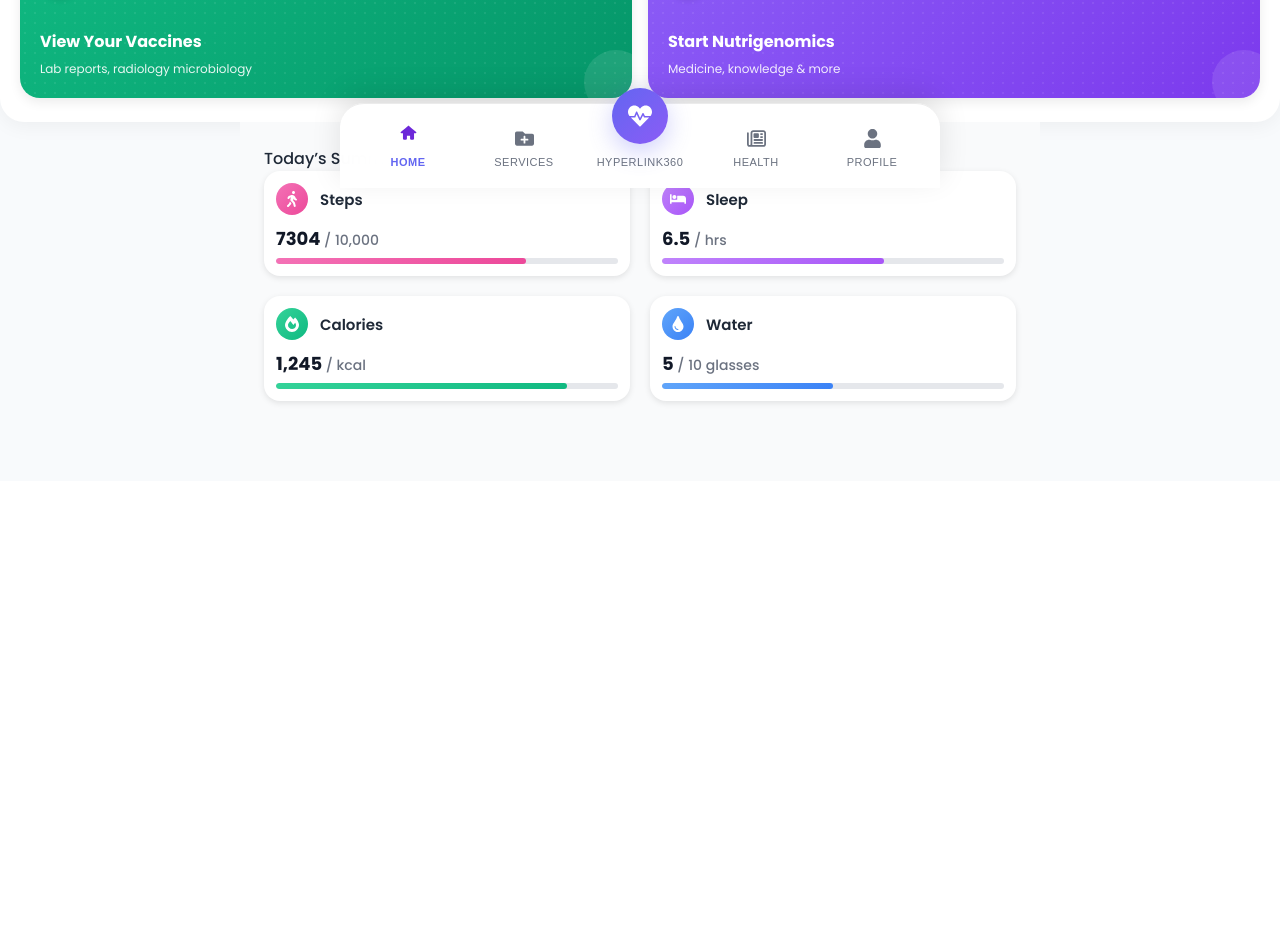
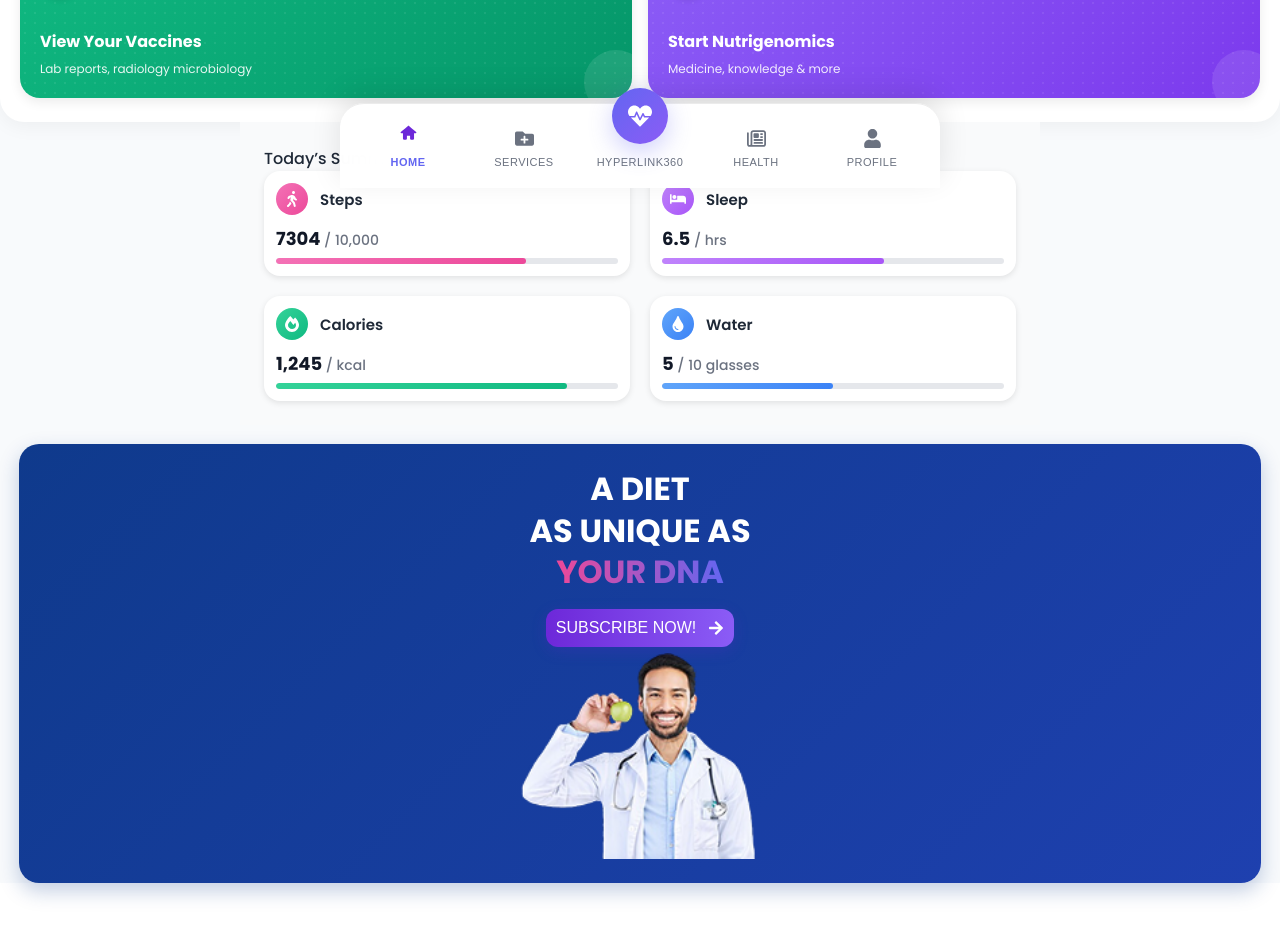
Before and after one commit to adityasharma0131/HyperLinkApp, a React (Vite) app: page /app in a window 1280 px wide. Shown: the part 612-1550 px from the top of the page. Before the commit the page ends 1093 px from the top, so only its background shows below. Built offline with nearby package versions, Linux system fonts and the light colour scheme.

Commit message:
Subscribe Banner Completed

```diff
--- a/src/Pages/User/Application/Home/Home.jsx
+++ b/src/Pages/User/Application/Home/Home.jsx
@@ -1,16 +1,18 @@
 import React from "react";
 import UserNavigation from "../../../../Components/UserNavigation";
+
 import { FaArrowRight } from "react-icons/fa";
 import { FaWalking, FaBed, FaFireAlt, FaTint } from "react-icons/fa";
-
-import DnaHome from "../../../../assets/dnahome.png";
-import ModelHome from "../../../../assets/modelhome.png";
 import { FaPlus, FaBell, FaMicrophone } from "react-icons/fa";
 import { IoIosSearch } from "react-icons/io";
 import { MdOutlineDateRange } from "react-icons/md";
 import { FaRobot } from "react-icons/fa";
 import { TbVaccine } from "react-icons/tb";
 import { GiFruitBowl } from "react-icons/gi";
+
+import DnaHome from "../../../../assets/dnahome.png";
+import ModelHome from "../../../../assets/modelhome.png";
+import SubscribBanner from "../../../../assets/subscribebanner.png";
 
 import "./style.css";
 
@@ -197,6 +199,22 @@ const Home = () => {
             ))}
           </div>
         </div>
+
+        <div className="subscribe-banner">
+          <div className="subscribe-text">
+            <h1>
+              A DIET <br />
+              AS UNIQUE AS <br />
+              <span className="gradient-text">YOUR DNA</span>
+            </h1>
+            <button className="user-button">
+              SUBSCRIBE NOW! <FaArrowRight />
+            </button>
+          </div>
+          <div className="subscribe-image">
+            <img src={SubscribBanner} alt="Doctor holding apple" />
+          </div>
+        </div>
       </div>
       <UserNavigation />
     </>
--- a/src/Pages/User/Application/Home/style.css
+++ b/src/Pages/User/Application/Home/style.css
@@ -130,7 +130,6 @@
   background: linear-gradient(90deg, #ec4899, #6366f1);
   -webkit-background-clip: text;
   -webkit-text-fill-color: transparent;
-  font-size: 22px;
 }
 
 /* Hero Images */
@@ -333,7 +332,7 @@
   }
 }
 .summary-section {
-  padding: 24px 24px 80px 24px;
+  padding: 24px;
   background: #f9fafb;
   max-width: 800px;
   margin: auto;
@@ -443,3 +442,55 @@
 .fill-blue {
   background: linear-gradient(135deg, #60a5fa, #3b82f6);
 }
+.subscribe-banner {
+  display: flex;
+  flex-direction: column;
+  align-items: center;
+  justify-content: space-between;
+  background: linear-gradient(135deg, #0f3a8c, #1e40af);
+  border-radius: 20px;
+  margin: 1.2rem 1.2rem 5rem 1.2rem;
+  padding: 1.5rem;
+  color: white;
+  box-shadow: 0 8px 20px rgba(15, 58, 140, 0.25);
+  position: relative;
+  overflow: hidden;
+}
+
+.subscribe-text {
+  width: 100%;
+  text-align: center;
+  margin-bottom: 1rem;
+}
+
+.subscribe-text h1 {
+  font-size: 1.8rem;
+  font-weight: 800;
+  line-height: 1.3;
+  margin-bottom: 1rem;
+}
+
+.subscribe-image {
+  width: 100%;
+  display: flex;
+  justify-content: center;
+}
+
+.subscribe-image img {
+  width: 70%;
+  max-width: 240px;
+  height: auto;
+  margin-top: -10px;
+  object-fit: contain;
+}
+
+/* Optional: Adjust for slightly larger phones */
+@media (min-width: 480px) {
+  .subscribe-text h1 {
+    font-size: 2rem;
+  }
+
+  .user-button {
+    font-size: 1rem;
+  }
+}
```
Also changed, not shown: src/assets/subscribebanner.png (added).
